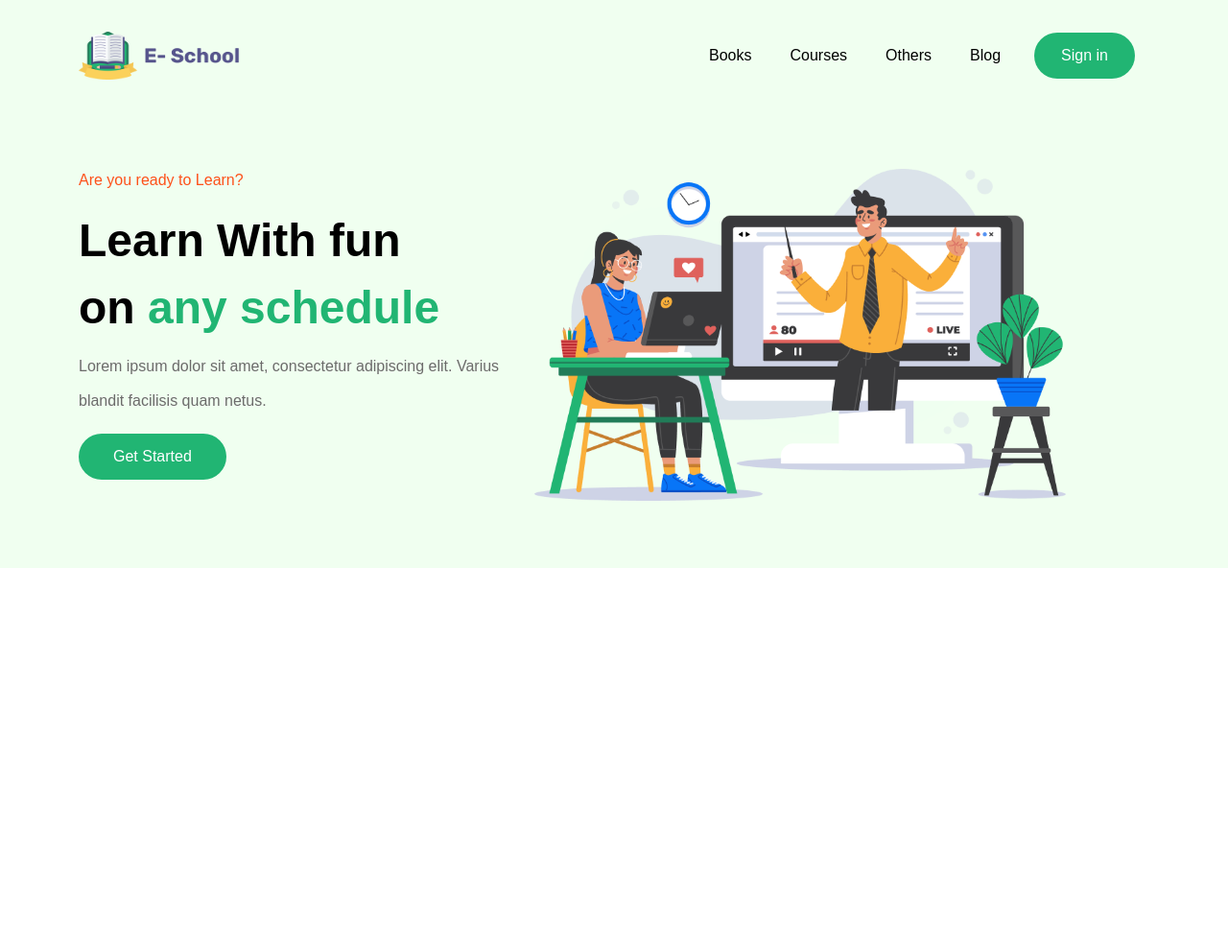
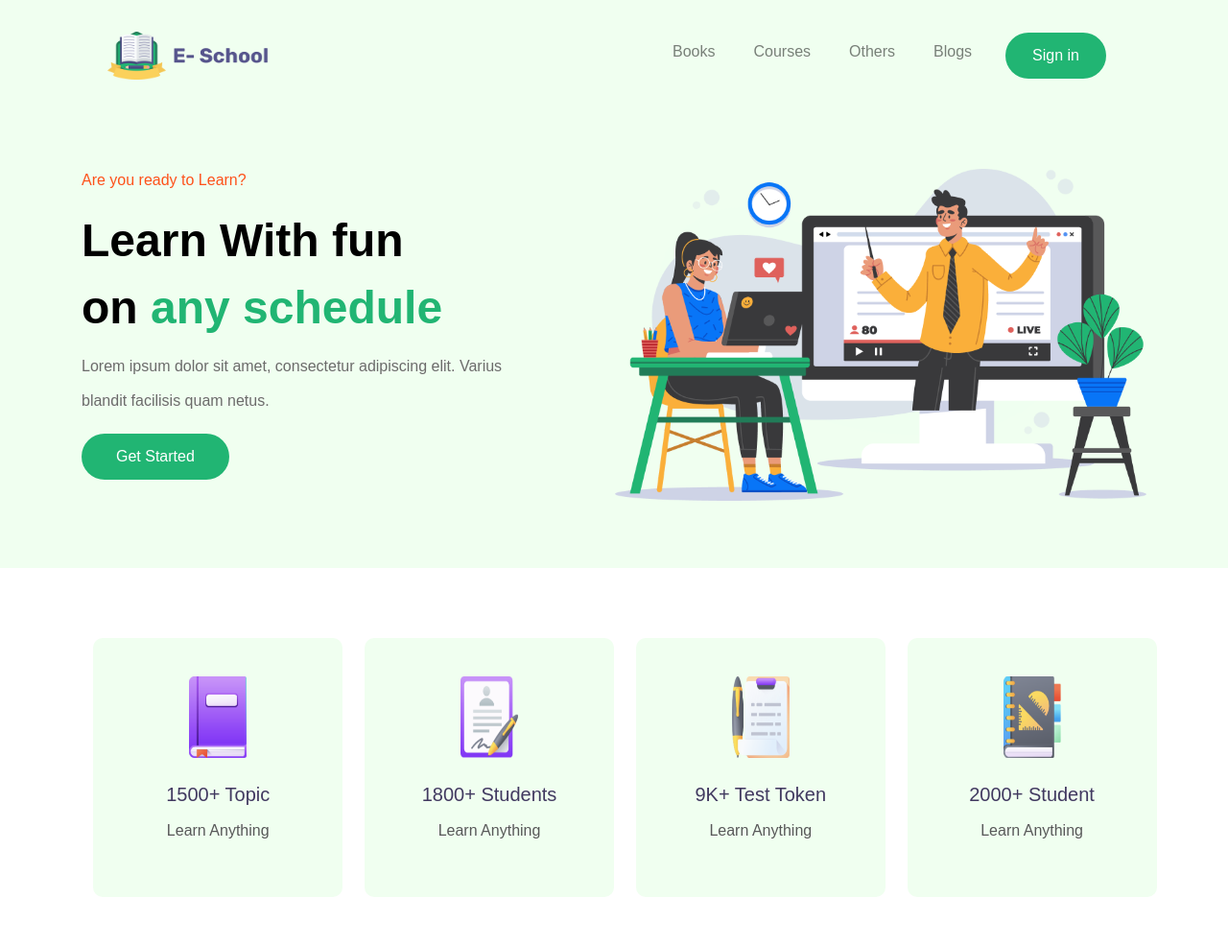
Before and after one commit to NtPriyoti/NtPriyoti.github.io, a plain HTML site: page index.html in a window 1280 px wide. Shown: the whole page at 96% size. Before the commit the page ends 800 px from the top, so only its background shows below. Drawn offline with nearby package versions, Linux system fonts and the light colour scheme.

Commit message:
Till online course

```diff
--- a/index.html
+++ b/index.html
@@ -4,17 +4,17 @@
     <meta http-equiv="X-UA-Compatible" content="IE=edge" />
     <meta name="viewport" content="width=device-width, initial-scale=1.0" />
     <link
-      href="https://cdn.jsdelivr.net/npm/bootstrap@5.1.0/dist/css/bootstrap.min.css"
       rel="stylesheet"
-      integrity="sha384-KyZXEAg3QhqLMpG8r+8fhAXLRk2vvoC2f3B09zVXn8CA5QIVfZOJ3BCsw2P0p/We"
+      href="https://cdn.jsdelivr.net/npm/bootstrap@4.6.0/dist/css/bootstrap.min.css"
+      integrity="sha384-B0vP5xmATw1+K9KRQjQERJvTumQW0nPEzvF6L/Z6nronJ3oUOFUFpCjEUQouq2+l"
       crossorigin="anonymous"
     />
     <link rel="stylesheet" href="style.css" />
-    <title>Mid Term Exam MIS 455</title>
+    <title>MIS 455 MID</title>
   </head>
   <body>
     <header>
-      <nav class="container navbar navbar-expand-lg">
+      <nav class="navbar navbar-expand-lg navbar-light " id="mynavbar">
         <a class="navbar-brand" href="#"
           ><img src="images/ICON/Logo.png" height="50px" alt=""
         /></a>
@@ -29,17 +29,16 @@
         >
           <span class="navbar-toggler-icon"></span>
         </button>
-        <div
-          class="collapse navbar-collapse d-flex flex-row justify-content-end"
-          id="navbarNavAltMarkup"
-        >
-          <div class="navbar-nav align-items-center">
-            <a class="nav-item nav-link" href="#">Books</a>
-            <a class="nav-item nav-link" href="#">Courses</a>
-            <a class="nav-item nav-link" href="#">Others</a>
-            <a class="nav-item nav-link" href="#">Blog</a>
+        <div class="collapse navbar-collapse" id="navbarNavAltMarkup">
+          <ul class="navbar-nav ml-auto">
+            <li class="nav-item"><a class="nav-link" href="#">Books</a></li>
+            <li class="nav-item">
+              <a class="nav-link" href="#">Courses</a>
+            </li>
+            <li class="nav-item"><a class="nav-link" href="#">Others</a></li>
+            <li class="nav-item"><a class="nav-link" href="#">Blogs</a></li>
             <a class="btn btn-success" id="nav-btn" href="#">Sign in</a>
-          </div>
+          </ul>
         </div>
       </nav>
       <div class="banner">
@@ -58,7 +57,7 @@
             </div>
             <div class="col-md-7">
               <img
-                src="images/photos/illustration.png"
+                src="images/Photos/Illustration.png"
                 class="float-right"
                 width="554px"
                 height="346px"
@@ -69,10 +68,43 @@
         </div>
       </div>
     </header>
+        <section class="second-part">
+        <div class="container">
+          <div class="row d-flex justify-content-center">
+              <div class="icon-box d-flex flex-column justify-content-center align-items-center">
+                  <img src="images/ICON/book.png" class="icon" alt="">
+                  <h3 class="icon-heading">1500+ Topic</h3>
+                  <p class="icon-text">Learn Anything</p>
+              </div>
+              <div class="icon-box d-flex flex-column justify-content-center align-items-center">
+                  <img src="images/ICON/Student.png" class="icon" alt="">
+                  <h3 class="icon-heading">1800+ Students</h3>
+                  <p class="icon-text">Learn Anything</p>
+              </div>
+              <div class="icon-box d-flex flex-column justify-content-center align-items-center">
+                  <img src="images/ICON/Test.png" class="icon" alt="">
+                  <h3 class="icon-heading">9K+ Test Token</h3>
+                  <p class="icon-text">Learn Anything</p>
+              </div>
+              <div class="icon-box d-flex flex-column justify-content-center align-items-center">
+                  <img src="images/ICON/Students.png" class="icon" alt="">
+                  <h3 class="icon-heading">2000+ Student</h3>
+                  <p class="icon-text">Learn Anything</p>
+              </div>
+            </div>
+
+          </div>
+        </div>
+    </section>
 
     <script
-      src="https://cdn.jsdelivr.net/npm/bootstrap@5.1.0/dist/js/bootstrap.bundle.min.js"
-      integrity="sha384-U1DAWAznBHeqEIlVSCgzq+c9gqGAJn5c/t99JyeKa9xxaYpSvHU5awsuZVVFIhvj"
+      src="https://code.jquery.com/jquery-3.5.1.slim.min.js"
+      integrity="sha384-DfXdz2htPH0lsSSs5nCTpuj/zy4C+OGpamoFVy38MVBnE+IbbVYUew+OrCXaRkfj"
+      crossorigin="anonymous"
+    ></script>
+    <script
+      src="https://cdn.jsdelivr.net/npm/bootstrap@4.6.0/dist/js/bootstrap.bundle.min.js"
+      integrity="sha384-Piv4xVNRyMGpqkS2by6br4gNJ7DXjqk09RmUpJ8jgGtD7zP9yug3goQfGII0yAns"
       crossorigin="anonymous"
     ></script>
   </body>
```
